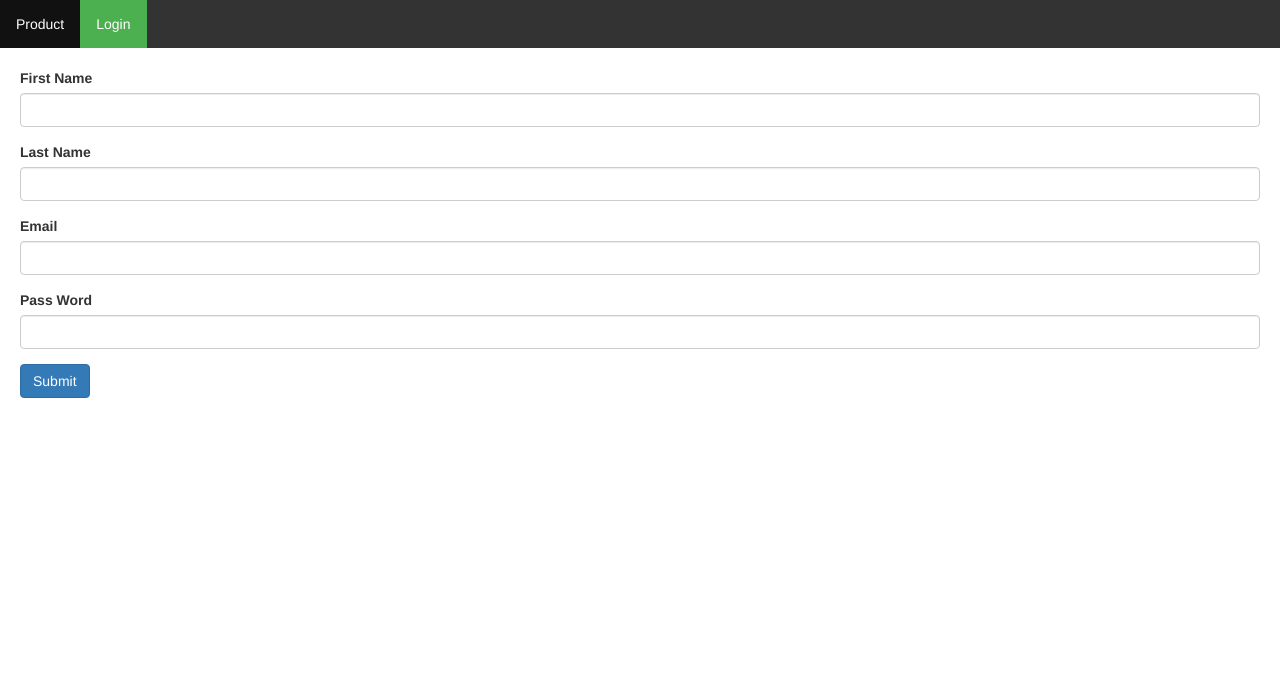
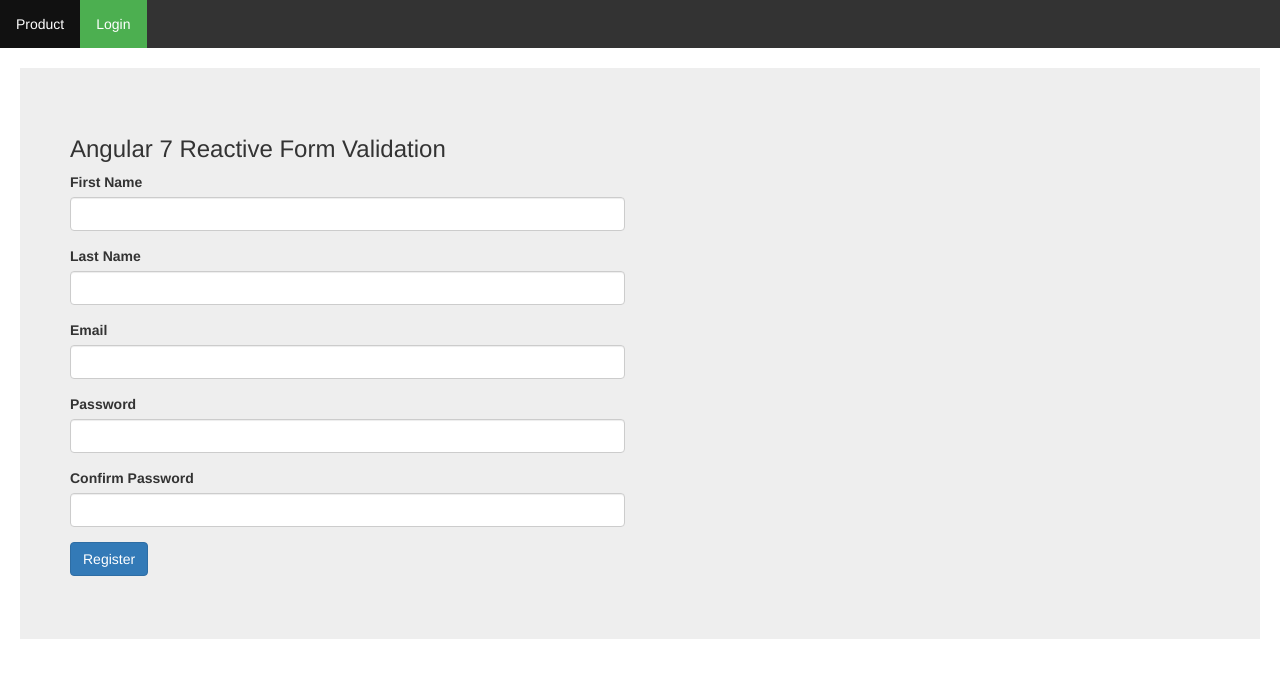
Before and after one commit to tuankhanh45/MyPhone, an Angular app: page /login in a window 1280 px wide. Shown: the top 678 px of the page. Built offline with nearby package versions, Linux system fonts and the light colour scheme.

Commit message:
creat register form

```diff
--- a/src/app/app.module.ts
+++ b/src/app/app.module.ts
@@ -1,7 +1,7 @@
 import { BrowserModule } from '@angular/platform-browser';
 import { NgModule } from '@angular/core';
 import { HttpClientModule } from '@angular/common/http';
-import {FormsModule} from '@angular/forms'
+import {FormsModule,ReactiveFormsModule } from '@angular/forms'
 import { AppRoutingModule } from '../app-routing.module';
 import { AppComponent } from './app.component';
 import { ProductComponent } from './product/product.component';
@@ -21,7 +21,8 @@
     BrowserModule,
     AppRoutingModule,
     HttpClientModule,
-    FormsModule
+    FormsModule,
+    ReactiveFormsModule
   ],
   providers: [],
   bootstrap: [AppComponent]
--- a/src/app/login/login.component.html
+++ b/src/app/login/login.component.html
@@ -1,27 +1,52 @@
-<form>
+<div class="jumbotron">
+    <div class="container">
+        <div class="row">
+            <div class="col-md-6 offset-md-3">
+                <h3>Angular 7 Reactive Form Validation</h3>
+                <form [formGroup]="registerForm" (ngSubmit)="onSubmit()">
                     <div class="form-group">
-        <label for="firstName">First Name</label>
-        <input required minlength="3" pattern="banana" ngModel name="firstName" #firstName="ngModel" (change)="log(firstName)" id="firstName" type="text" class="form-control">
-        <div class="alert alert-danger" *ngIf="firstName.touched && !firstName.valid">
-            <div *ngIf="firstName.errors.required"> The firstName is required</div>
-            <div *ngIf="firstName.errors.minlength"> The firstName should be more 3 character</div>
-            <div *ngIf="firstName.errors.pattern"> The firstName should be match the pattern</div>
+                        <label>First Name</label>
+                        <input type="text" formControlName="firstName" class="form-control" [ngClass]="{ 'is-invalid': submitted && f.firstName.errors }" />
+                        <div *ngIf="submitted && f.firstName.errors" class="invalid-feedback">
+                            <div *ngIf="f.firstName.errors.required">First Name is required</div>
                         </div>
                     </div>
                     <div class="form-group">
-        <label for="lastName">Last Name</label>
-        <input required ngModel name="lastName" #lastName="ngModel" id="lastName" type="text" class="form-control">
-        <div class="alert alert-danger" *ngIf="firstName.touched && !firstName.valid">
-
+                        <label>Last Name</label>
+                        <input type="text" formControlName="lastName" class="form-control" [ngClass]="{ 'is-invalid': submitted && f.lastName.errors }" />
+                        <div *ngIf="submitted && f.lastName.errors" class="invalid-feedback">
+                            <div *ngIf="f.lastName.errors.required">Last Name is required</div>
                         </div>
                     </div>
                     <div class="form-group">
-        <label for="email">Email</label>
-        <input required ngModel name="email" #email="ngModel" id="email" type="text" class="form-control">
+                        <label>Email</label>
+                        <input type="text" formControlName="email" class="form-control" [ngClass]="{ 'is-invalid': submitted && f.email.errors }" />
+                        <div *ngIf="submitted && f.email.errors" class="invalid-feedback">
+                            <div *ngIf="f.email.errors.required">Email is required</div>
+                            <div *ngIf="f.email.errors.email">Email must be a valid email address</div>
+                        </div>
                     </div>
                     <div class="form-group">
-        <label for="passWord">Pass Word</label>
-        <input required ngModel name="passWord" #passWord="ngModel" id="passWord" type="text" class="form-control">
+                        <label>Password</label>
+                        <input type="password" formControlName="password" class="form-control" [ngClass]="{ 'is-invalid': submitted && f.password.errors }" />
+                        <div *ngIf="submitted && f.password.errors" class="invalid-feedback">
+                            <div *ngIf="f.password.errors.required">Password is required</div>
+                            <div *ngIf="f.password.errors.minlength">Password must be at least 6 characters</div>
                         </div>
-    <button class="btn btn-primary">Submit</button>
+                    </div>
+                    <div class="form-group">
+                        <label>Confirm Password</label>
+                        <input type="password" formControlName="confirmPassword" class="form-control" [ngClass]="{ 'is-invalid': submitted && f.confirmPassword.errors }" />
+                        <div *ngIf="submitted && f.confirmPassword.errors" class="invalid-feedback">
+                            <div *ngIf="f.confirmPassword.errors.required">Confirm Password is required</div>
+                            <div *ngIf="f.confirmPassword.errors.mustMatch">Passwords must match</div>
+                        </div>
+                    </div>
+                    <div class="form-group">
+                        <button class="btn btn-primary">Register</button>
+                    </div>
                 </form>
+            </div>
+        </div>
+    </div>
+</div>
--- a/src/app/login/login.component.ts
+++ b/src/app/login/login.component.ts
@@ -1,13 +1,39 @@
 import { Component, OnInit } from '@angular/core';
+import { FormBuilder, FormGroup, Validators } from '@angular/forms';
+import {MustMatch} from './must-match.validator';
 @Component({
   selector: 'app-login',
   templateUrl: './login.component.html',
   styleUrls: ['./login.component.css']
 })
 export class LoginComponent implements OnInit {
-  constructor( ) {
-   }
+  registerForm: FormGroup;
+  submitted = false;
+  constructor(private formBuilder: FormBuilder) {
+  }
 
   ngOnInit() {
+    this.registerForm = this.formBuilder.group({
+      firstName: ['', Validators.required],
+      lastName: ['', Validators.required],
+      email: ['', [Validators.required, Validators.email]],
+      password: ['', [Validators.required, Validators.minLength(6)]],
+      confirmPassword: ['', Validators.required]
+    }, {
+      validator: MustMatch('password', 'confirmPassword')
+    });
+  }
+  // convenience getter for easy access to form fields
+  get f() { return this.registerForm.controls; }
+
+  onSubmit() {
+      this.submitted = true;
+
+      // stop here if form is invalid
+      if (this.registerForm.invalid) {
+          return;
+      }
+
+      alert('SUCCESS!! :-)\n\n' + JSON.stringify(this.registerForm.value))
   }
 }
--- /dev/null
+++ b/src/app/login/must-match.validator.ts
@@ -0,0 +1,21 @@
+import { FormGroup } from '@angular/forms';
+
+// custom validator to check that two fields match
+export function MustMatch(controlName: string, matchingControlName: string) {
+    return (formGroup: FormGroup) => {
+        const control = formGroup.controls[controlName];
+        const matchingControl = formGroup.controls[matchingControlName];
+
+        if (matchingControl.errors && !matchingControl.errors.mustMatch) {
+            // return if another validator has already found an error on the matchingControl
+            return;
+        }
+
+        // set error on matchingControl if validation fails
+        if (control.value !== matchingControl.value) {
+            matchingControl.setErrors({ mustMatch: true });
+        } else {
+            matchingControl.setErrors(null);
+        }
+    }
+}
```
Lines whose indentation alone changed are shown as unchanged.
